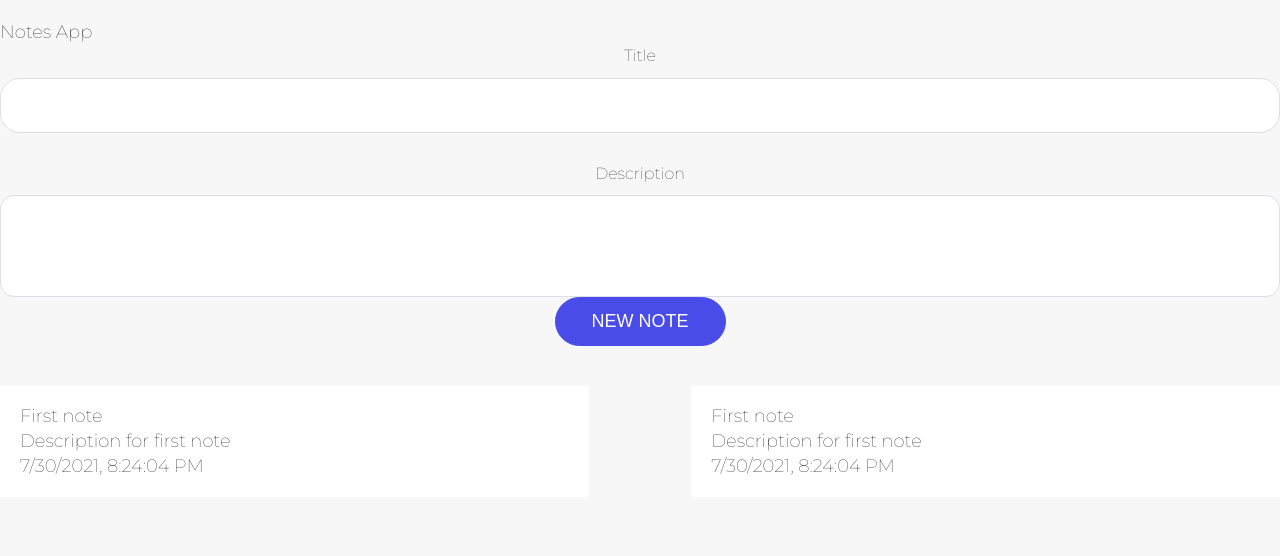
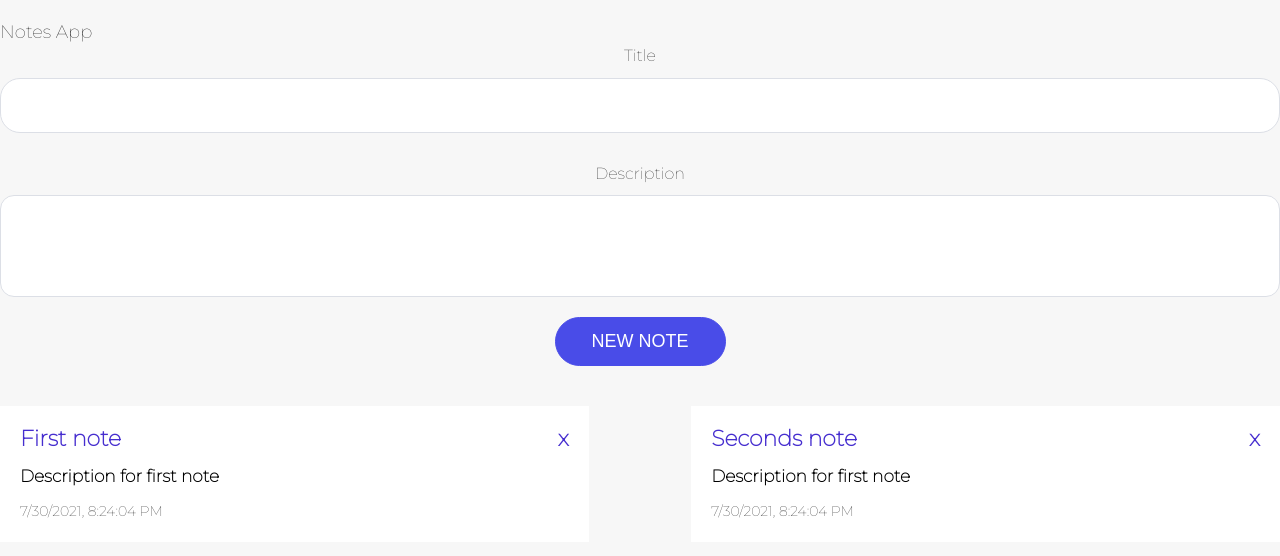
Before and after one commit to Vasil023/Notes, a Vue app: page / in a window 1280 px wide. Shown: the top 556 px of the page. Built offline with nearby package versions, Linux system fonts and the light colour scheme.

Commit message:
added methods remove note

```diff
--- a/src/App.vue
+++ b/src/App.vue
@@ -4,16 +4,16 @@
      <section>
        <div class="container">
          <h1> {{ title }} </h1>
-
+        <!-- Message -->
         <message v-if="message" :message="message" />
-
+        <!-- New note -->
         <newNote
         :note="note"
         @addNote="addNote" />
-
+        <!-- Notes -->
         <notes
-        :notes="notes"/>
-
+        :notes="notes"
+        @remove="removeNote"/>
 
        </div>
      </section>
@@ -44,7 +44,7 @@ export default {
           date: new Date(Date.now()).toLocaleString()
         },
         {
-          title: 'First note',
+          title: 'Seconds note',
           descr: 'Description for first note',
           date: new Date(Date.now()).toLocaleString()
         }
@@ -69,6 +69,9 @@ export default {
       this.message = null
       this.note.title = ''
       this.note.descr = ''
+    },
+    removeNote (index) {
+       this.notes.splice(index, 1)
     }
   }
 }
--- a/src/components/NewNote.vue
+++ b/src/components/NewNote.vue
@@ -28,4 +28,7 @@ export default {
 .new-note {
   text-align: center;
 }
+.btn {
+  margin-top: 20px;
+}
 </style>
--- a/src/components/Notes.vue
+++ b/src/components/Notes.vue
@@ -3,6 +3,7 @@
     <div class="note" v-for="(note, index) in notes" :key="index">
       <div class="note-header">
         <p>{{ note.title }}</p>
+        <p style="cursor: pointer;" @click="removeNote(index)">x</p>
       </div>
       <div class="note-body">
         <p>{{ note.descr }}</p>
@@ -19,6 +20,12 @@ export default {
       type: Array,
       required: true
     }
+  },
+  methods: {
+    removeNote (index) {
+      console.log(index, this.notes);
+      this.$emit('remove', index)
+    }
   }
 }
 </script>
@@ -34,7 +41,29 @@ export default {
 .note {
   width: 46%;
   padding: 18px 20px;
-  margin-bottom: 18px 20px;
+  margin-bottom: 18px;
   background-color: #fff;
 }
+.note-header {
+  display: flex;
+  align-items: center;
+  justify-content: space-between;
+  p {
+    color: rgb(70, 46, 207);
+    font-size: 22px;
+    font-weight: 800;
+  }
+}
+.note-body {
+  span {
+    font-size: 14px;
+  }
+  p {
+    color: black;
+    font-weight: 600;
+    font-size: 17px;
+    margin: 10px 0 10px;
+  }
+}
+
 </style>
```
